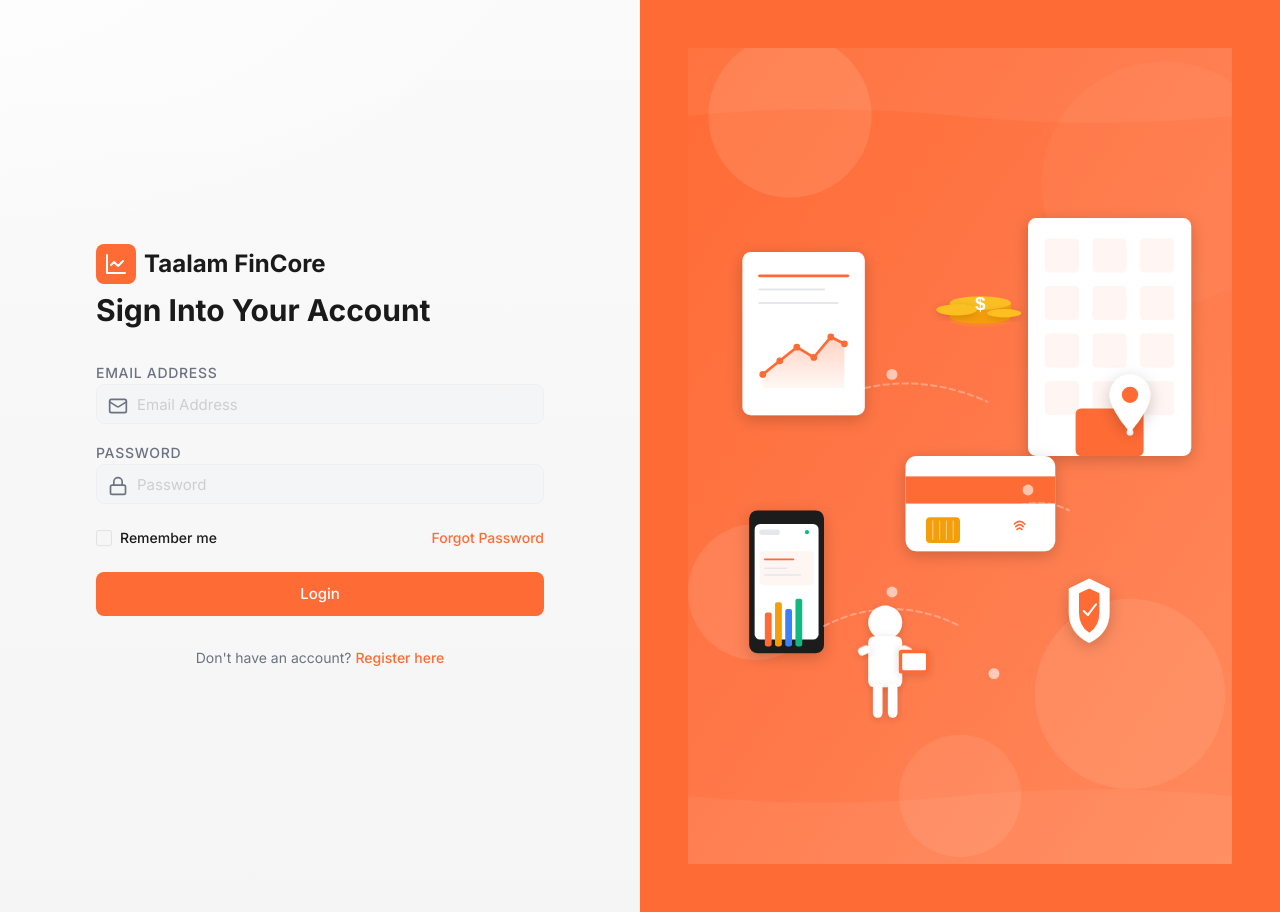
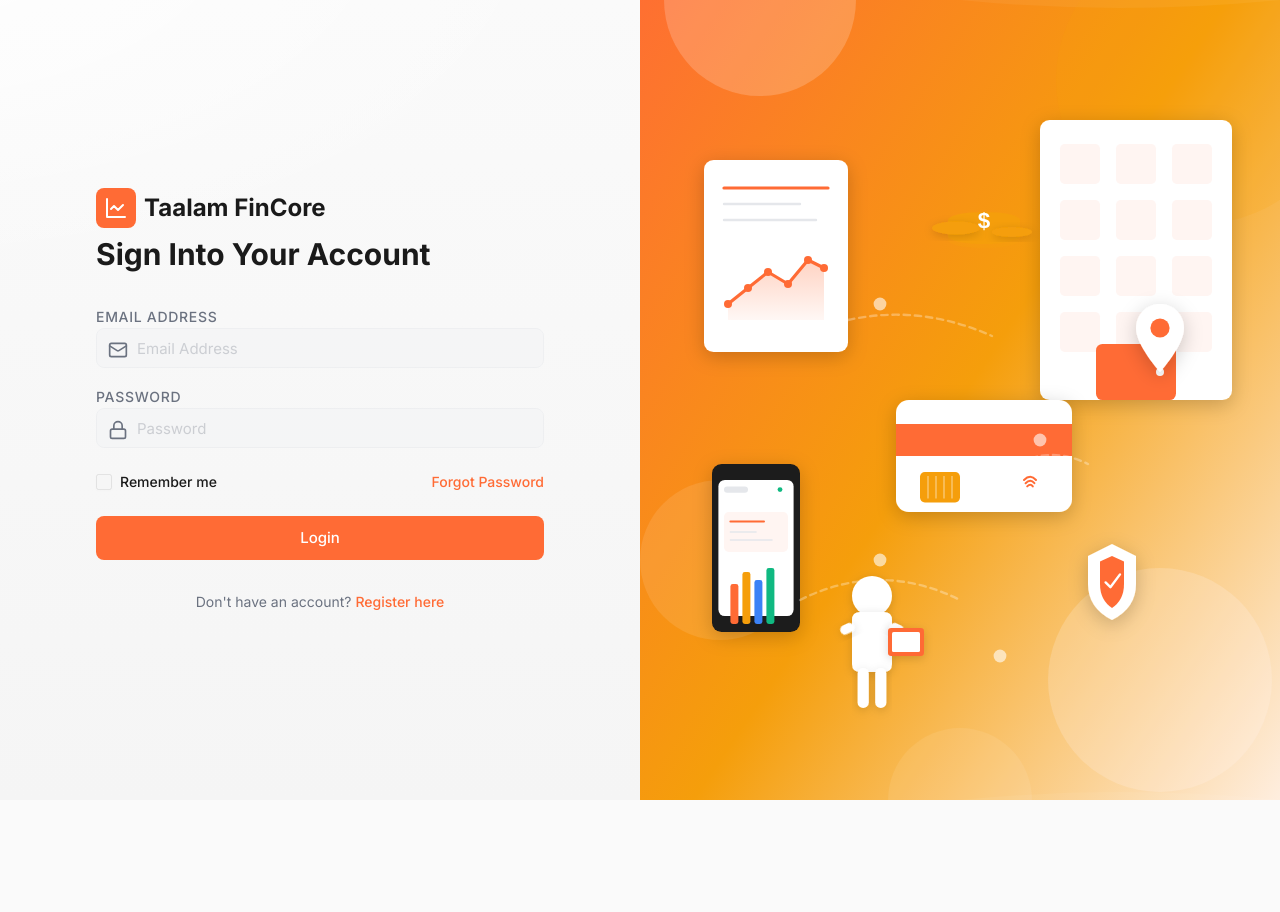
Before and after one commit to Taalam-Innovations-KE/fineract-ui, a Next.js app: page /auth/signin in a window 1280 px wide. After the commit the page ends 800 px from the top, so only its background shows below. Built offline with nearby package versions, Linux system fonts and the light colour scheme; no server answers.

Commit message:
feat(auth): align signin illustration

```diff
--- a/src/app/auth/signin/page.tsx
+++ b/src/app/auth/signin/page.tsx
@@ -166,16 +166,14 @@
 
 			{/* Right Side - Illustration */}
 			<div className="relative hidden bg-primary lg:block lg:w-1/2">
-				<div className="flex h-full items-center justify-center p-12">
-					<Image
-						src="/login-illustration.svg"
-						alt="Taalam FinCore - Financial Management"
-						width={800}
-						height={600}
-						className="h-auto w-full max-w-2xl"
-						priority
-					/>
-				</div>
+				<Image
+					src="/login-illustration.svg"
+					alt="Taalam FinCore - Financial Management"
+					fill
+					className="object-cover"
+					sizes="(min-width: 1024px) 50vw, 100vw"
+					priority
+				/>
 			</div>
 		</div>
 	);
```
Also changed, not shown: public/login-illustration.svg.
